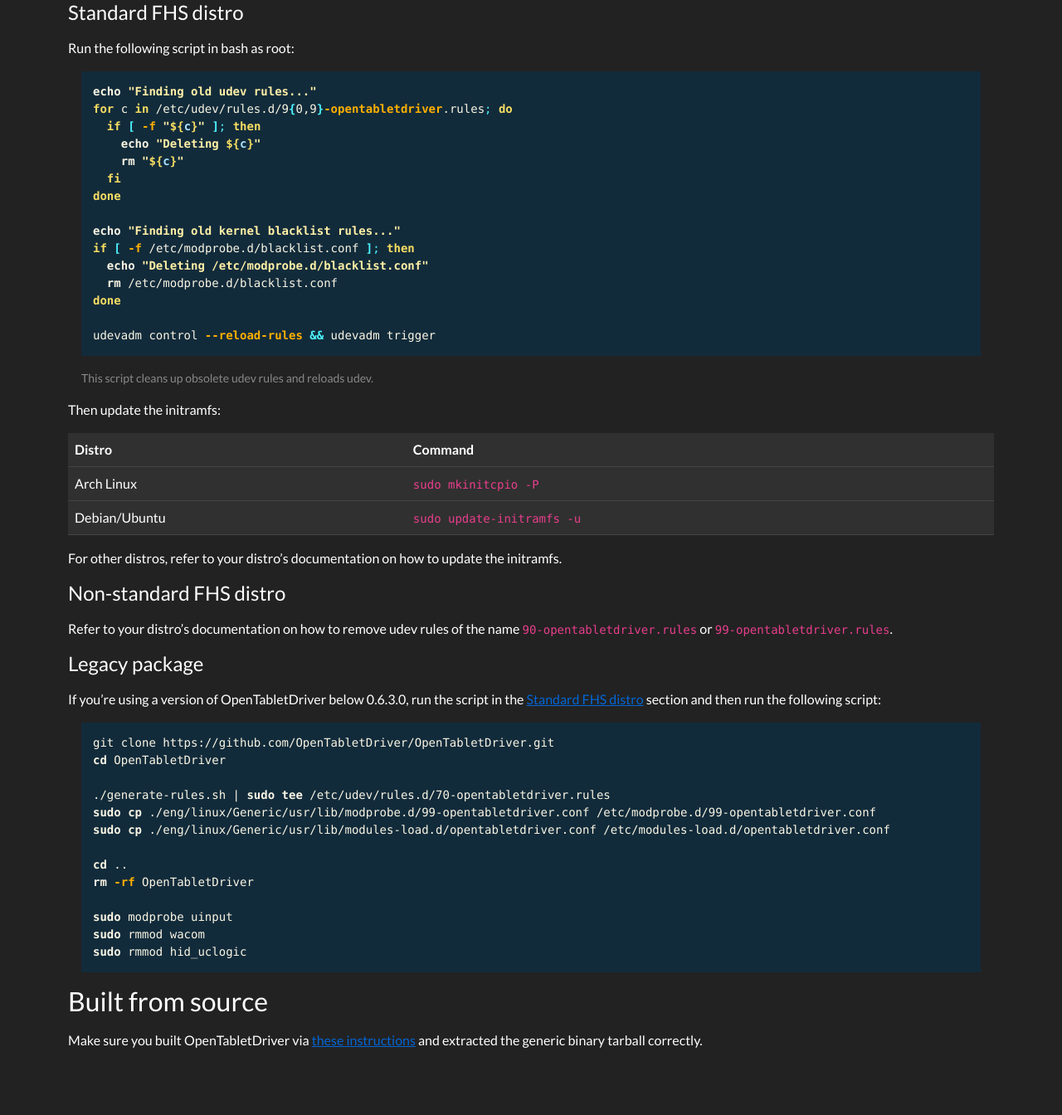
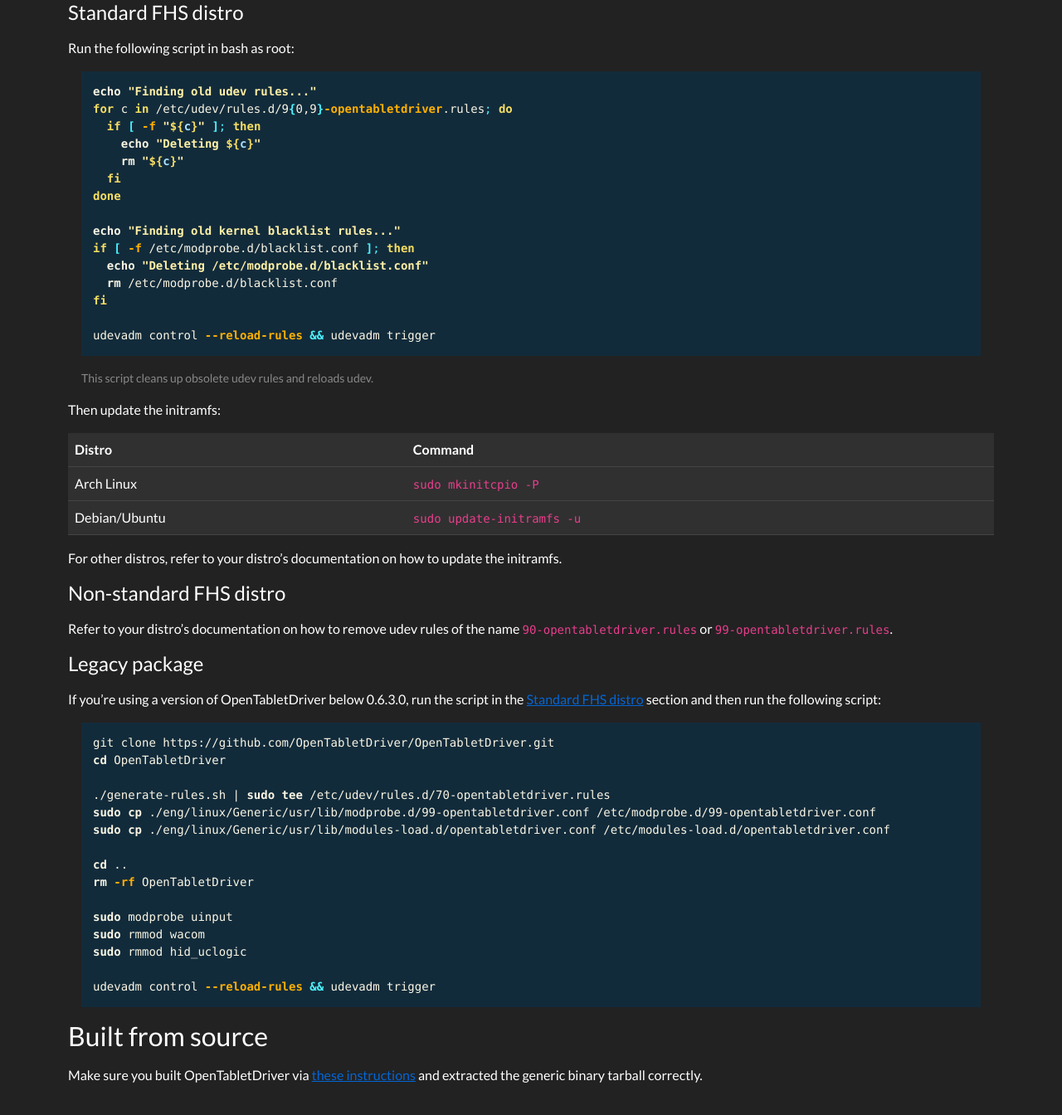
Before and after one commit to OpenTabletDriver/opentabletdriver.github.io, a Jekyll site: the page built from _wiki/Documentation/UdevRules.md, in a window 1280 px wide and 1400 px high, scrolled down 495 px. Shown: the top 1344 px of the window at 83% size. Built offline with Jekyll 4.4.1, drawn with Linux system fonts in a browser that asks for light colours; nearby versions of some CDN libraries.

Commit message:
Fix udev rule scripts

````diff
--- a/_wiki/Documentation/UdevRules.md
+++ b/_wiki/Documentation/UdevRules.md
@@ -26,7 +26,7 @@ echo "Finding old kernel blacklist rules..."
 if [ -f /etc/modprobe.d/blacklist.conf ]; then
   echo "Deleting /etc/modprobe.d/blacklist.conf"
   rm /etc/modprobe.d/blacklist.conf
-done
+fi
 
 udevadm control --reload-rules && udevadm trigger
 ```
@@ -64,6 +64,8 @@ rm -rf OpenTabletDriver
 sudo modprobe uinput
 sudo rmmod wacom
 sudo rmmod hid_uclogic
+
+udevadm control --reload-rules && udevadm trigger
 ```
 
 ### Built from source
````
